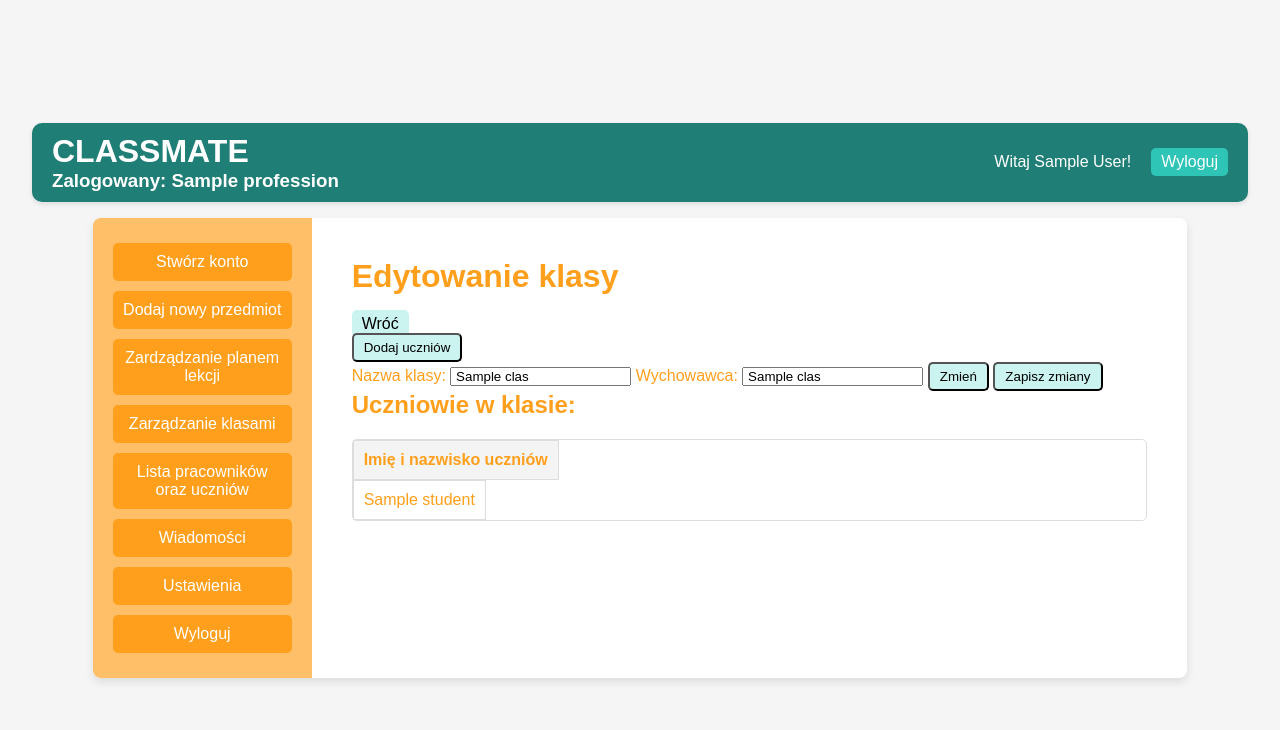
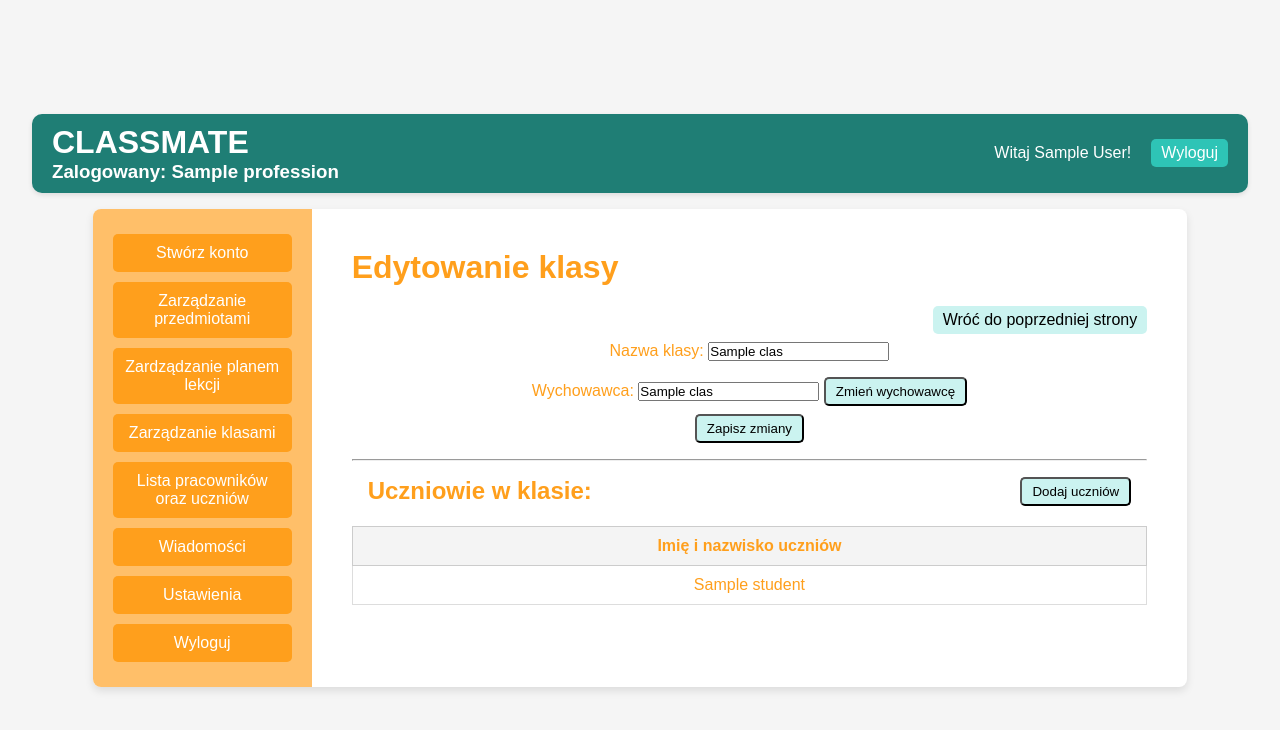
Before and after one commit to wikisza/schoolSystem, a Python web app: template templates/administration/editClass.html in a window 1280 px wide. Shown: the top 730 px of the page. Run offline with Jinja, Linux system fonts and the light colour scheme; the template is opened without the code that fills it: most values are stand-ins (such as "Sample title", 1, 10 or a date in 2020); some libraries are stand-ins or nearby versions.

Commit message:
dodanie nauczycieli do bazy danych oraz zmiana wyglądu edytowania klasy

```diff
--- a/static/css/style.css
+++ b/static/css/style.css
@@ -226,20 +226,20 @@ text-decoration: none;
     border: 1px solid #333;
 }
 
-table {
+.tableKiwi {
     width: 100%;
     border-collapse: collapse;
     margin-top: 20px;
 }
 
-th,
+.tableKiwi th,
 td {
     border: 1px solid #ccc;
     padding: 10px;
     text-align: center;
 }
 
-th {
+.tableKiwi th {
     background-color: #f4f4f4;
     font-weight: bold;
 }
@@ -514,7 +514,7 @@ th {
     justify-content: right;
 }
 
-.modal {
+.modalEdit {
     display: none;
     /* Ukryty na start */
     position: fixed;
@@ -527,7 +527,7 @@ th {
     background-color: rgba(0, 0, 0, 0.4);
 }
 
-.modal-content {
+.modalEdit-content {
     background-color: #fff;
     margin: 10% auto;
     padding: 20px;
@@ -535,7 +535,7 @@ th {
     width: 50%;
 }
 
-.close {
+.closeEdit {
     color: #aaa;
     float: right;
     font-size: 28px;
@@ -899,21 +899,15 @@ text-align: left;
 
 .attendance.attendance-table-container {
     width: 970px;
-    /* Szerokość kontenera */
     height: 400px;
-    /* Wysokość kontenera */
     overflow: auto;
-    /* Paski przewijania */
     border: 1px solid #ccc;
-    /* Obramowanie dla estetyki */
     border-radius: 5px;
     box-shadow: 0 4px 6px rgba(0, 0, 0, 0.1);
-    /* Subtelny cień */
 }
 
 .attendance table {
     width: 100%;
-    /* Szerokość tabeli zajmuje całą przestrzeń */
     border-collapse: collapse;
 }
 
@@ -927,9 +921,7 @@ text-align: left;
 .attendance thead th {
     position: sticky;
     top: 0;
-    /* Nagłówki tabeli pozostają widoczne przy przewijaniu */
     background-color: #f8f8f8;
-    /* Jasne tło dla nagłówków */
     z-index: 2;
 }
 
@@ -937,65 +929,46 @@ text-align: left;
 .attendance thead th:first-child {
     position: sticky;
     left: 0;
-    /* Przypięcie pierwszej kolumny */
     background-color: #f8f8f8;
-    /* Tło dla pierwszej kolumny */
     z-index: 1;
-    /* Wyższy indeks z, aby kolumna była nad innymi */
 }
 
 .attendance tbody tr:nth-child(even) {
     background-color: #f9f9f9;
-    /* Alternatywne kolory wierszy */
 }
 
 .attendance tbody tr:hover {
     background-color: #eaeaea;
-    /* Efekt hover dla wierszy */
 }
 
 button.save-btn {
     background-color: #2EC4B6;
-    /* Zielony kolor tła */
     color: white;
-    /* Biały kolor tekstu */
     border: 2px solid #2EC4B6;
-    /* Delikatna ramka w tym samym kolorze */
     padding: 10px 20px;
-    /* Odpowiednia przestrzeń wokół tekstu */
     font-size: 16px;
-    /* Zwiększona czcionka */
     font-weight: 600;
-    /* Lekka pogrubiona czcionka */
     border-radius: 5px;
-    /* Zaokrąglone rogi */
     cursor: pointer;
-    /* Kursor wskazujący, że jest to przycisk */
     transition: all 0.3s ease;
-    /* Płynna animacja przy zmianie stanu */
-    margin-top: 10px; /* Przestrzeń nad przyciskiem */
-    margin-bottom: 10px; /* Przestrzeń pod przyciskiem */
-    margin-right: 15px; /* Przestrzeń po prawej stronie */
+    margin-top: 10px;
+    margin-bottom: 10px;
+    margin-right: 15px;
 }
 
 button.save-btn:hover {
     background-color: #2EC4B6;
-    /* Ciemniejszy odcień zielonego przy najechaniu */
     border-color: #2EC4B6;
-    /* Dopasowanie koloru ramki do tła */
 }
 
 button.save-btn:active {
     background-color: #2EC4B6;
-    /* Jeszcze ciemniejszy odcień przy kliknięciu */
     border-color: #2EC4B6;
 }
 
 button.save-btn:focus {
     outline: none;
-    /* Usunięcie standardowej ramki po kliknięciu */
     box-shadow: 0 0 5px #005f55;
-    /* Dodanie delikatnego efektu po kliknięciu */
 }
 
 
@@ -1038,3 +1011,27 @@ button.save-btn:focus {
     align-items: center;
     margin:2rem;
 }
+
+
+.headerEditClass{
+    display: flex;
+    justify-content: flex-end;
+}
+
+.barEditClass{
+    display: flex;
+    justify-content: space-between;
+    margin:1rem;
+}
+
+.formEditClass{
+    display: flex;
+    justify-content: flex-start;
+    flex-direction: column;
+    align-items: center;
+    margin-bottom: 1rem;
+}
+
+.groupKiwi{
+    padding: 0.5rem;
+}
--- a/templates/administration/addNewClass.html
+++ b/templates/administration/addNewClass.html
@@ -139,6 +139,11 @@
                 .then(result => {
                     console.log('Sukces:', result);
                     alert('Połączenie zostało pomyślnie dodane.');
+
+                    id_teacher.value = '';
+                    id_subject.value = '';
+
+                    form.reset()
                 })
                 .catch(error => {
                     console.error('Błąd:', error);
--- a/templates/administration/administrationView.html
+++ b/templates/administration/administrationView.html
@@ -4,7 +4,7 @@
 
 <div class="sidebar">
     <a href="/register">Stwórz konto</a>
-    <a href="/addNewClass">Dodaj nowy przedmiot</a>
+    <a href="/addNewClass">Zarządzanie przedmiotami</a>
     <a href="/createSchedule">Zardządzanie planem lekcji</a>
     <a href="/classManagement">Zarządzanie klasami</a>
     <a href="/listOfUsers">Lista pracowników oraz uczniów</a>
--- a/templates/administration/classManagement.html
+++ b/templates/administration/classManagement.html
@@ -15,7 +15,7 @@
 </div>
 
 <div class="classList">
-    <table id="classTable" class="table">
+    <table id="classTable" class="tableKiwi">
         <thead>
             <tr>
                 <th>Nazwa klasy</th>
--- a/templates/administration/editClass.html
+++ b/templates/administration/editClass.html
@@ -4,29 +4,39 @@
 
 <h1>Edytowanie klasy</h1>
 
-<a href="/classManagement" class="btn">Wróć</a><br>
-<button type="button" id="addStudentsButton" class="btn">Dodaj uczniów</button><br>
-
+<div class="headerEditClass">
+    <a href="/classManagement" class="btn">Wróć do poprzedniej strony</a><br>
+</div>
 
 <form method="POST" action="/editThisClass">
+
+    <div class="formEditClass">
+
+        <div class="groupKiwi">
             <label for="class_name">Nazwa klasy:</label>
 
-    <input type="hidden" id="id_class" name="id_class" value=" {{ class_data[3] }}">
-    <input type="text" id="class_name" name="class_name" value=" {{ class_data[0] }}"  required>
+            <input type="hidden" id="id_class" name="id_class" value="{{ class_data[3] }}">
+            <input type="text" id="class_name" name="class_name" value="{{ class_data[0] }}" required>
+        </div>
+
+        <div class="groupKiwi">
 
             <label for="teacher_name">Wychowawca:</label>
-    <input type="hidden" id="id_teacher" name="id_teacher" value=" {{ class_data[1]}}">
-    <input type="text" id="teacher_name" name="teacher_name" value=" {{ class_data[2] }}">
-    <button type="button" id="changeTeacherButton" class="btn">Zmień</button>
+            <input type="hidden" id="id_teacher" name="id_teacher" value="{{ class_data[1] }}">
+            <input type="text" id="teacher_name" name="teacher_name" value="{{ class_data[2] }}">
+            <button type="button" id="changeTeacherButton" class="btn">Zmień wychowawcę</button>
+        </div>
 
         <button type="submit" class="btn">Zapisz zmiany</button>
-<!-- Modal -->
-    <div id="teacherModal" class="modal">
-        <div class="modal-content">
-            <span class="close">&times;</span>
+    </div>
+
+    <!-- Modal dla zmiany nauczyciela -->
+    <div id="teacherModal" class="modalEdit">
+        <div class="modalEdit-content">
+            <span class="closeEdit">&times;</span>
             <h2>Wybierz wychowawcę</h2>
             <form id="changeTeacherForm">
-                <table id="teachersTable" class="table">
+                <table id="teachersTable" class="tableKiwi">
                     <thead>
                         <tr>
                             <th>Wybierz</th>
@@ -42,8 +52,13 @@
         </div>
     </div>
 
+    <hr/>
+    <div class="barEditClass">
         <h2>Uczniowie w klasie:</h2>
-    <table id="studentTable" class="table">
+        <button type="button" id="addStudentsButton" class="btn">Dodaj uczniów</button>
+    </div>
+
+    <table id="studentTable" class="tableKiwi">
         <thead>
             <tr>
                 <th>Imię i nazwisko uczniów</th>
@@ -58,15 +73,13 @@
         </tbody>
     </table>
 
-
-
-    <!-- Modal -->
-    <div id="studentModal" class="modal">
-        <div class="modal-content">
-            <span class="close">&times;</span>
+    <!-- Modal dla dodawania uczniów -->
+    <div id="studentModal" class="modalEdit">
+        <div class="modalEdit-content">
+            <span class="closeEdit">&times;</span>
             <h2>Wybierz uczniów do dodania</h2>
             <form id="addStudentsForm">
-                <table id="unassignedStudentsTable" class="table">
+                <table id="unassignedStudentsTable" class="tableKiwi">
                     <thead>
                         <tr>
                             <th>Wybierz</th>
@@ -82,39 +95,32 @@
         </div>
     </div>
 
-
 </form>
 
-
 <script>
-
+    // Skrypty dla zmiany wychowawcy
     document.getElementById('changeTeacherButton').onclick = function () {
         const modal = document.getElementById('teacherModal');
-        const myInput = document.getElementById('id_teacher');
-        const teacherName = document.getElementById('teacher_name');
 
         modal.style.display = 'block';
 
-        // Pobierz listę nauczycieli
-        fetch('/getTeachersList')
+        fetch('/getTeachersWithoutClass')
             .then(response => response.json())
             .then(data => {
                 const tbody = document.getElementById('teachersTableBody');
-                tbody.innerHTML = ''; // Wyczyść poprzednie dane
+                tbody.innerHTML = '';
                 data.forEach(teacher => {
                     const row = document.createElement('tr');
 
-                    // Checkbox
                     const checkboxCell = document.createElement('td');
                     const checkbox = document.createElement('input');
                     checkbox.type = 'radio';
-                    checkbox.name = 'teacher'; // Tylko jeden wybór
-                    checkbox.value = teacher.id; // Przechowuje ID nauczyciela
+                    checkbox.name = 'teacher';
+                    checkbox.value = teacher.id;
                     checkbox.dataset.name = teacher.name;
                     checkboxCell.appendChild(checkbox);
                     row.appendChild(checkboxCell);
 
-                    // Imię i nazwisko
                     const nameCell = document.createElement('td');
                     nameCell.textContent = teacher.name;
                     row.appendChild(nameCell);
@@ -125,53 +131,43 @@ document.getElementById('changeTeacherButton').onclick = function () {
             .catch(error => console.error('Błąd podczas pobierania nauczycieli:', error));
     };
 
-    // Zamknięcie modala
-    document.querySelector('.close').onclick = function () {
-        document.getElementById('teacherModal').style.display = 'none';
+    document.querySelectorAll('.closeEdit').forEach(button => {
+        button.onclick = function () {
+            document.querySelectorAll('.modalEdit').forEach(modal => modal.style.display = 'none');
         };
+    });
 
-    // Zatwierdzenie zmiany wychowawcy
     document.getElementById('confirmChangeTeacher').onclick = function () {
         const selectedTeacher = document.querySelector('#teachersTableBody input[name="teacher"]:checked');
         if (selectedTeacher) {
-            const teacherName = selectedTeacher.dataset.name;
-
-            const id_teacher = selectedTeacher.value;
-
-            document.getElementById('id_teacher').value = id_teacher;
-            document.getElementById('teacher_name').value = teacherName;
-
-
-            // Zamknięcie modala
+            document.getElementById('id_teacher').value = selectedTeacher.value;
+            document.getElementById('teacher_name').value = selectedTeacher.dataset.name;
             document.getElementById('teacherModal').style.display = 'none';
         } else {
             alert('Proszę wybrać wychowawcę.');
         }
     };
 
-    //modal do uczniow
-    document.getElementById('addStudentsButton').onclick = function() {
+    // Skrypty dla dodawania uczniów
+    document.getElementById('addStudentsButton').onclick = function () {
         const modal = document.getElementById('studentModal');
         modal.style.display = 'block';
 
-        // Pobierz listę uczniów bez klasy
         fetch('/getUnassignedStudents')
             .then(response => response.json())
             .then(data => {
                 const tbody = document.getElementById('unassignedStudentsBody');
-                tbody.innerHTML = ''; // Wyczyść poprzednie dane
+                tbody.innerHTML = '';
                 data.forEach(student => {
                     const row = document.createElement('tr');
 
-                    // Checkbox
                     const checkboxCell = document.createElement('td');
                     const checkbox = document.createElement('input');
                     checkbox.type = 'checkbox';
-                    checkbox.value = student.id; // Przechowuje ID ucznia
+                    checkbox.value = student.id;
                     checkboxCell.appendChild(checkbox);
                     row.appendChild(checkboxCell);
 
-                    // Imię i nazwisko
                     const nameCell = document.createElement('td');
                     nameCell.textContent = student.name;
                     row.appendChild(nameCell);
@@ -182,14 +178,6 @@ document.getElementById('changeTeacherButton').onclick = function () {
             .catch(error => console.error('Błąd podczas pobierania uczniów:', error));
     };
 
-    function closeModal() {
-        document.getElementById('studentModal').style.display = 'none';
-    }
-
-    document.querySelector('.close').onclick = closeModal;
-
-
-    // Obsługa zatwierdzenia dodania uczniów
     document.getElementById('confirmAddStudents').onclick = function () {
         const checkboxes = document.querySelectorAll('#unassignedStudentsBody input[type="checkbox"]:checked');
         const selectedIds = Array.from(checkboxes).map(checkbox => checkbox.value);
@@ -200,37 +188,12 @@ document.getElementById('changeTeacherButton').onclick = function () {
                 headers: { 'Content-Type': 'application/json' },
                 body: JSON.stringify({ student_ids: selectedIds, class_id: '{{ class_data[3] }}' })
             })
-                .then(response => {
-                    if (response.ok) {
-                        closeModal();
-                        location.reload(); // Przeładuj stronę, aby zobaczyć zmiany
-                        console.log('dodano uczniow');
+                .then(response => response.ok ? location.reload() : console.error('Błąd podczas dodawania uczniów'))
+                .catch(error => console.error('Błąd podczas dodawania uczniów:', error));
         } else {
-                        console.error('Błąd podczas dodawania uczniów');
-                    }
-                });
+            alert('Proszę wybrać uczniów.');
         }
     };
-
-    function updateStudentTable() {
-        fetch('/getStudentsInClass/{{ class_data[0] }}')
-            .then(response => response.json())
-            .then(data => {
-                const studentTableBody = document.getElementById('studentTableBody');
-                studentTableBody.innerHTML = ''; // Wyczyść bieżące dane
-                data.forEach(student => {
-                    const row = document.createElement('tr');
-                    const cell = document.createElement('td');
-                    cell.textContent = student;
-                    row.appendChild(cell);
-                    studentTableBody.appendChild(row);
-                });
-            })
-            .catch(error => console.error('Błąd podczas odświeżania uczniów:', error));
-    }
-
 </script>
 
-
-
 {% endblock %}
--- a/templates/index.html
+++ b/templates/index.html
@@ -9,7 +9,6 @@
 
     <script src='https://cdn.jsdelivr.net/npm/fullcalendar@6.1.15/index.global.min.js'></script>
 
-    <script src="{{ url_for('static', filename='js/js_script.js') }}"></script>
     <script src="https://cdnjs.cloudflare.com/ajax/libs/socket.io/4.0.1/socket.io.js" integrity="sha512-q/dWJ3kcmjBLU4Qc47E4A9kTB4m3wuTY7vkFJDTZKjTs8jhyGQnaUrxa0Ytd0ssMZhbNua9hE+E7Qv1j+DyZwA==" crossorigin="anonymous"></script>
     <script type="text/javascript" charset="utf-8">
         var socket = io();
```
Also changed, not shown: controllers/classSchedule_controller.py (+18 -0 lines), routes/classSchedule_routes.py (+7 -0 lines), database.db. Lines whose indentation alone changed are shown as unchanged.
